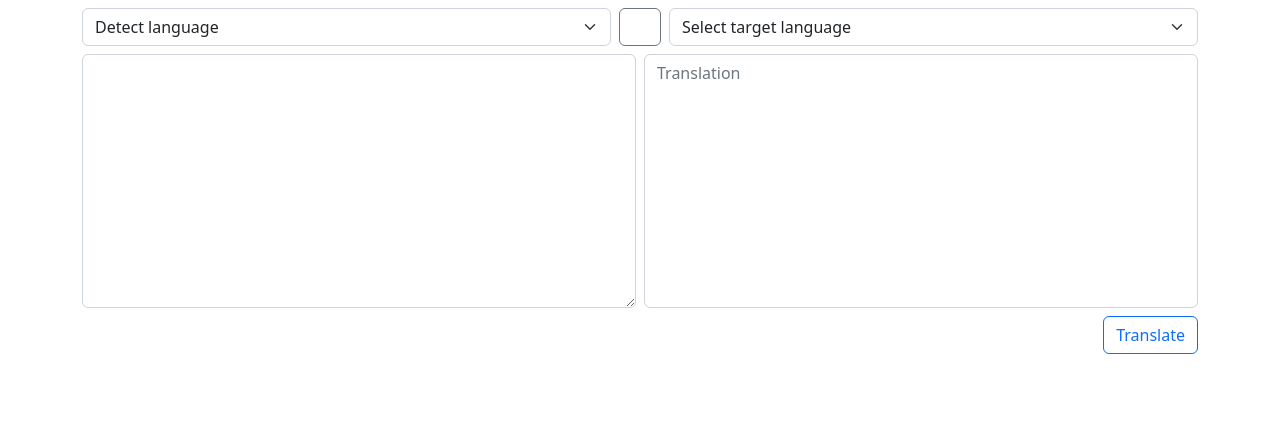
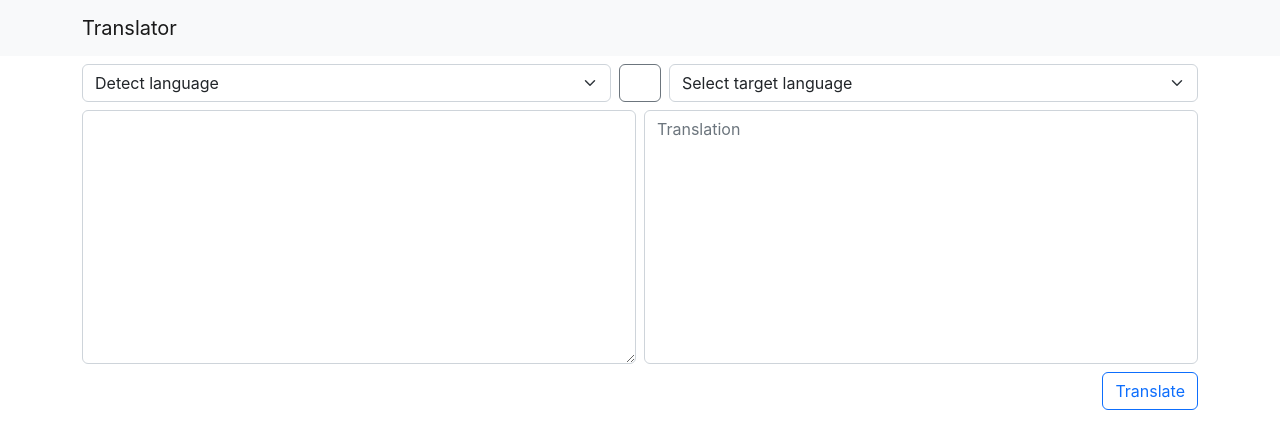
Before and after one commit to mxcv/translator, a React (Create React App) app: page / in a window 1280 px wide. Shown: the top 448 px of the page. Built offline with nearby package versions, Linux system fonts and the light colour scheme; some icons are missing.

Commit message:
Refactor App component

```diff
--- a/src/App.css
+++ /dev/null
@@ -1,38 +0,0 @@
-.App {
-  text-align: center;
-}
-
-.App-logo {
-  height: 40vmin;
-  pointer-events: none;
-}
-
-@media (prefers-reduced-motion: no-preference) {
-  .App-logo {
-    animation: App-logo-spin infinite 20s linear;
-  }
-}
-
-.App-header {
-  background-color: #282c34;
-  min-height: 100vh;
-  display: flex;
-  flex-direction: column;
-  align-items: center;
-  justify-content: center;
-  font-size: calc(10px + 2vmin);
-  color: white;
-}
-
-.App-link {
-  color: #61dafb;
-}
-
-@keyframes App-logo-spin {
-  from {
-    transform: rotate(0deg);
-  }
-  to {
-    transform: rotate(360deg);
-  }
-}
--- /dev/null
+++ b/src/app/App.js
@@ -0,0 +1,33 @@
+import { BrowserRouter, Routes, Route } from 'react-router-dom';
+import Container from 'react-bootstrap/Container';
+import Nav from 'react-bootstrap/Nav';
+import Navbar from 'react-bootstrap/Navbar';
+import Translator from '../translator/Translator';
+
+function App() {
+    return (
+        <div>
+            <header>
+                <Navbar bg="light" variant="light">
+                    <Container fluid='md'>
+                        <Navbar.Brand href="/">Translator</Navbar.Brand>
+                        <Nav className="me-auto">
+                            {/* <Nav.Link href=""></Nav.Link> */}
+                        </Nav>
+                    </Container>
+                </Navbar>
+            </header>
+            <main>
+                <Container fluid='md'>
+                    <BrowserRouter>
+                        <Routes>
+                            <Route path='/' element={<Translator />}></Route>
+                        </Routes>
+                    </BrowserRouter>
+                </Container>
+            </main>
+        </div>
+    );
+}
+
+export default App;
--- a/src/index.css
+++ b/src/index.css
@@ -6,8 +6,3 @@ body {
   -webkit-font-smoothing: antialiased;
   -moz-osx-font-smoothing: grayscale;
 }
-
-code {
-  font-family: source-code-pro, Menlo, Monaco, Consolas, 'Courier New',
-    monospace;
-}
--- a/src/index.js
+++ b/src/index.js
@@ -1,15 +1,15 @@
 import React from 'react';
 import ReactDOM from 'react-dom/client';
+import reportWebVitals from './reportWebVitals';
+import App from './app/App';
+import 'bootstrap/dist/css/bootstrap.min.css';
 import './index.css';
-import reportWebVitals from './reportWebVitals';
-import Translator from './translator/Translator';
-import 'bootstrap/dist/css/bootstrap.min.css';
 
 const root = ReactDOM.createRoot(document.getElementById('root'));
 root.render(
-  <React.StrictMode>
-    <Translator />
-  </React.StrictMode>
+    <React.StrictMode>
+        <App />
+    </React.StrictMode>
 );
 
 // If you want to start measuring performance in your app, pass a function
--- a/src/translator/Translator.js
+++ b/src/translator/Translator.js
@@ -28,7 +28,7 @@ function Translator() {
     }
 
     return (
-        <form onSubmit={onTranslate} className='Translator container-md'>
+        <form onSubmit={onTranslate} className='Translator'>
             <LanguagePanel from={from} setFrom={setFrom} to={to} setTo={setTo} />
             <div className='row mt-0 g-2'>
                 <div className='col-lg'>
```
Also changed, not shown: src/App.js (deleted, +0 -25 lines), 1 other file (tests, documents, lock files or other folders).
